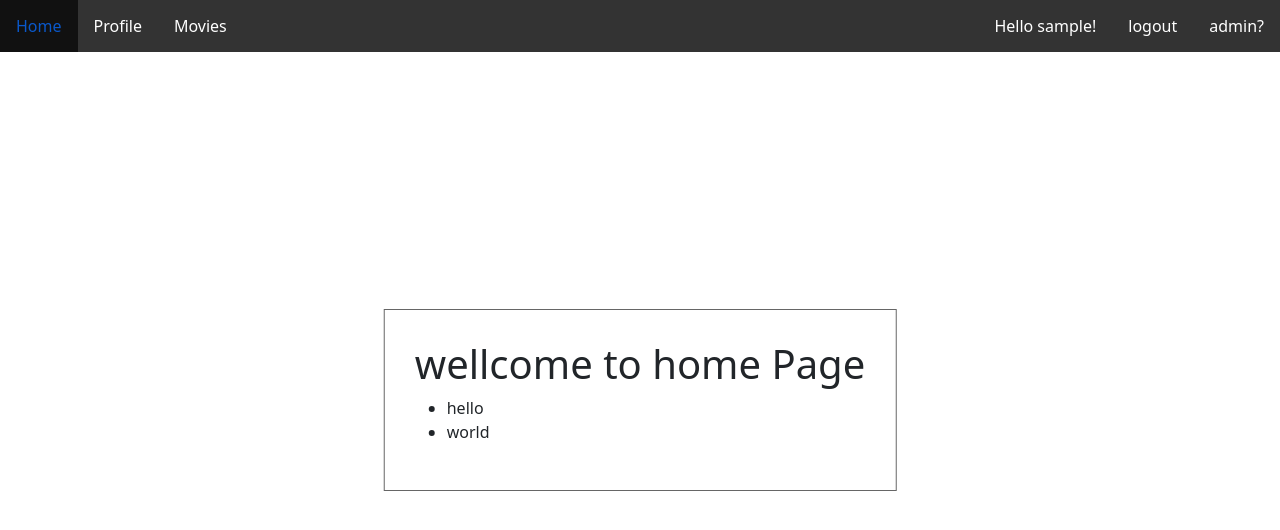
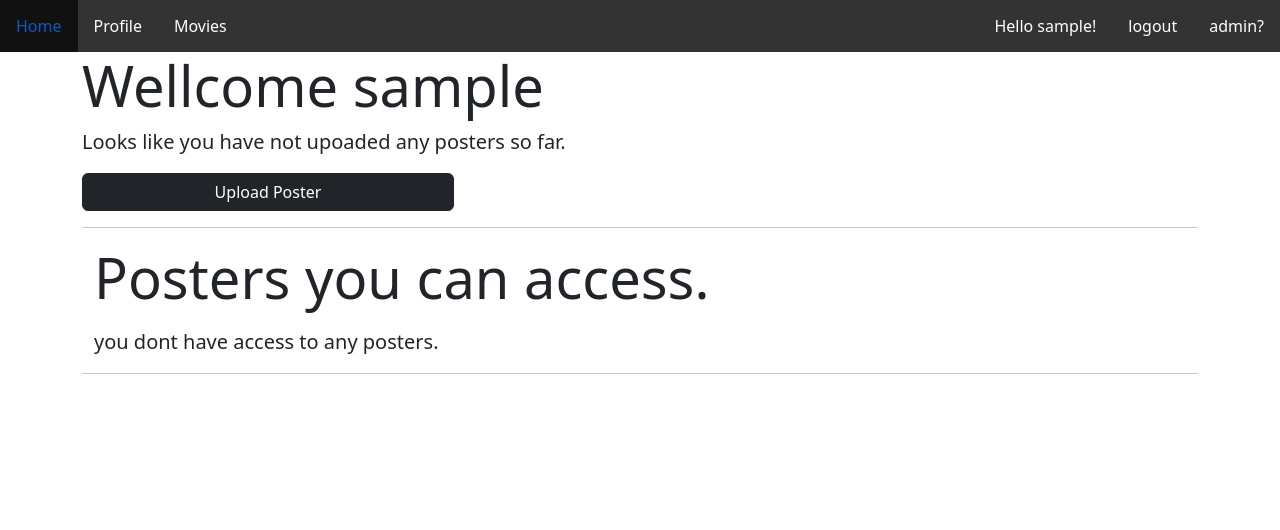
Before and after one commit to shashank-k-y/PosterManagement, a Django app: page /home/ in a window 1280 px wide. Shown: the top 530 px of the page. Run offline with Django 4.2, Linux system fonts and the light colour scheme; the visitor is signed in with stand-in values (Sample User, id 1); data that the repository does not hold is empty.

Commit message:
feat: poster upload and other redirection fixes

```diff
--- a/PosterManagement/urls.py
+++ b/PosterManagement/urls.py
@@ -19,7 +19,7 @@ from django.urls import path, include
 from django.conf import settings
 from django.conf.urls.static import static
 
-from users import views
+from movies import views
 
 urlpatterns = [
     path('admin/', admin.site.urls),
--- a/movies/admin.py
+++ b/movies/admin.py
@@ -5,3 +5,4 @@ from movies import models
 # Register your models here.
 
 admin.site.register(models.Movie)
+admin.site.register(models.Poster)
--- a/movies/templates/movies/movie_list.html
+++ b/movies/templates/movies/movie_list.html
@@ -11,7 +11,7 @@
         <div class="card-body">
           <h5 class="card-title">{{ movie.name}}</h5>
           <p class="card-text">{{ movie.description }}</p>
-          <a href="{% url 'image' movie.id  %}" class="col-md-12 btn btn-dark">View</a>
+          <a href="{% url 'upload-poster' movie.id  %}" class="col-md-12 btn btn-dark">Upload Poster</a>
         </div>
       </div>
     {% endfor %}
--- /dev/null
+++ b/movies/templates/movies/posters.html
@@ -0,0 +1,59 @@
+{% extends 'users/base.html' %}
+
+{% block body-block %}
+{% for message in messages %}
+        <p id="message-{{ message.tags }}">{{ message }}</p>
+{% endfor %}
+<div class="jumbotron jumbotron-fluid">
+  <div style="justify-content: center;" class="container">
+    <h1 class="display-4">Wellcome {{request.user}}</h1>
+    {% if not user_uploaded_posters %}
+      <p class="lead">Looks like you have not upoaded any posters so far.</p>
+      <a href="{% url 'list' %}" class="col-md-4 btn btn-dark">Upload Poster</a>
+    {% else %}
+    <p class="lead">Posters that you have uploaded so far.</p>
+  </div>
+</div>
+{% endif %}
+<hr>
+
+<div class="row">
+  {% for poster in user_uploaded_posters %}
+  <div class="card" style="width: 18rem;">
+      <img class="card-img-top" src="{{ poster.image.url }}" alt="Card image cap">
+      <div class="card-body">
+        <h5 class="card-title">{{ poster.name}}</h5>
+        <p class="card-text">{{ poster.description }}</p>
+        <p class="card-text">uploaded by {{ poster.uploader }}</p>
+        <a href="{% url 'image' poster.id  %}" class="col-md-12 btn btn-dark">View Poster</a>
+      </div>
+    </div>
+  {% endfor %}
+</div>
+
+<div class="jumbotron jumbotron-fluid">
+  <div style="justify-content: center;" class="container">
+    <p class="display-4">Posters you can access.</p>
+    {% if not all_posters %}
+    <p class="lead">you dont have access to any posters.</p>
+    {% endif %}
+  </div>
+</div>
+<hr>
+
+
+<div class="row">
+  {% for poster in all_posters %}
+  <div class="card" style="width: 18rem;">
+      <img class="card-img-top" src="{{ poster.image.url }}" alt="Card image cap">
+      <div class="card-body">
+        <h5 class="card-title">{{ poster.name}}</h5>
+        <p class="card-text">{{ poster.description }}</p>
+        <p class="card-text">uploaded by {{ poster.uploader }}</p>
+        <a href="{% url 'image' poster.id  %}" class="col-md-12 btn btn-dark">View Poster</a>
+      </div>
+    </div>
+  {% endfor %}
+</div>
+
+{% endblock %}
--- a/movies/urls.py
+++ b/movies/urls.py
@@ -4,5 +4,10 @@ from movies import views
 
 urlpatterns = [
     path('list/', views.movie_list_view, name='list'),
-    path('image/<int:pk>', views.image_view, name="image")
+    path('image/<int:pk>', views.image_view, name="image"),
+    path(
+        'upload-poster/<int:movie_id>',
+        views.upload_poster,
+        name="upload-poster"
+    )
 ]
--- a/movies/views.py
+++ b/movies/views.py
@@ -1,13 +1,15 @@
+from django.shortcuts import redirect, render
 from django.template import loader
 from django.http import HttpResponse
 from django.core.exceptions import ObjectDoesNotExist
 from django.contrib import messages
+from django.contrib.auth.decorators import login_required
 
-from movies import models
+from movies import forms, models
 
 
+@login_required
 def movie_list_view(request):
-
     if request.method == 'GET':
         template = loader.get_template('movies/movie_list.html')
         movies = models.Movie.objects.all()
@@ -20,12 +22,13 @@ def movie_list_view(request):
     return HttpResponse(template.render(context, request))
 
 
+@login_required
 def image_view(request, pk):
     if request.method == 'GET':
         template = loader.get_template('movies/image_view.html')
         movie = None
         try:
-            movie = models.Movie.objects.get(id=pk)
+            movie = models.Poster.objects.get(id=pk)
         except ObjectDoesNotExist:
             messages.info(request, "No movies to display")
 
@@ -33,3 +36,35 @@ def image_view(request, pk):
             'movie': movie,
         }
     return HttpResponse(template.render(context, request))
+
+
+@login_required()
+def index(request):
+    template = loader.get_template('movies/posters.html')
+    user_uploaded_poster = models.Poster.objects.filter(uploader=request.user)
+    accessable_posters = request.user.poster_set.all()
+    context = {
+        'all_posters': accessable_posters if accessable_posters.exists() else None, # noqa
+        'user_uploaded_posters': user_uploaded_poster
+    }
+    return HttpResponse(template.render(context, request))
+
+
+@login_required
+def upload_poster(request, movie_id):
+    if request.method == 'POST':
+        form = forms.UploadPosterForm(request.POST, request.FILES)
+
+        if form.is_valid():
+            user = request.user
+            form.cleaned_data.update(uploader=user)
+            models.Poster.objects.create(**form.cleaned_data)
+            return redirect(to='home')
+    else:
+        form = forms.UploadPosterForm()
+    try:
+        movie = models.Movie.objects.get(id=movie_id)
+    except ObjectDoesNotExist:
+        messages.info("Movie does not exist")
+    context = {'form': form, 'movie': movie}
+    return render(request, 'movies/upload_poster.html', context=context)
--- a/users/views.py
+++ b/users/views.py
@@ -1,6 +1,4 @@
 from django.shortcuts import render, redirect
-from django.http import HttpResponse
-from django.template import loader
 from django.contrib import messages
 from django.contrib.auth import login, logout, authenticate
 from django.contrib.auth.decorators import login_required
@@ -10,18 +8,6 @@ from django.contrib.auth.views import PasswordChangeView
 from django.contrib.messages.views import SuccessMessageMixin
 
 from users import forms
-
-
-# Create your views here.
-
-@login_required()
-def index(request):
-    template = loader.get_template('users/index.html')
-    context = {
-        'strings': ["hello", "world"],
-        'greetings': "wellcome to home Page"
-    }
-    return HttpResponse(template.render(context, request))
 
 
 def register(request):
```
Also changed, not shown: movies/forms.py (added, +8 -0 lines), movies/models.py (+23 -0 lines), movies/templates/movies/upload_poster.html (added, +18 -0 lines), movies/migrations/0003_movie_created_at_movie_updated_at_poster.py (added).
